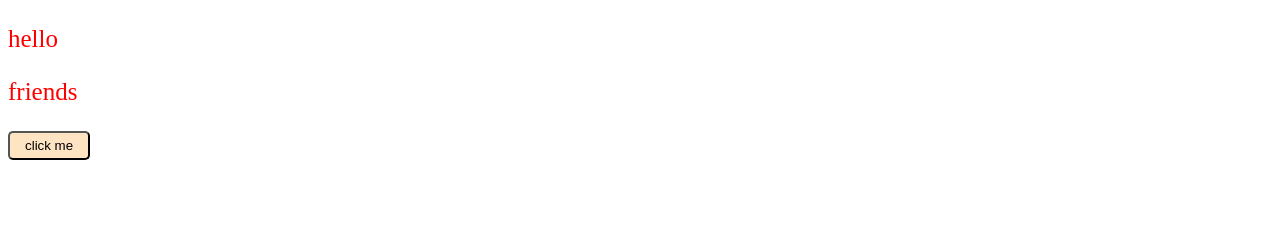
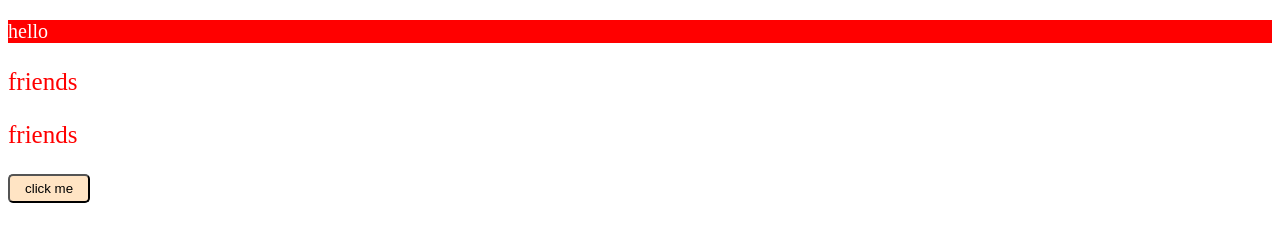
Before and after one commit to IrynaSutormina/test2, a website: page index.html in a window 1280 px wide. Both pictures are taken after a click on the button "click me". Drawn offline with Linux system fonts and the light colour scheme; files that its build step writes are made by us from their sources.

Commit message:
first dom

```diff
--- a/index.html
+++ b/index.html
@@ -6,12 +6,15 @@
     <meta name="viewport" content="width=device-width, initial-scale=1.0">
     <title>Document</title>
     <link rel="stylesheet" href="dist/styles/styles.min.css">
+    <script src="dist/js/scripts.min.js"></script>
 </head>
 <body>
     <section class="section">
-        <p class="text">hello</p>
+        <p class="">hello</p>
         <p class="text">friends</p>
-        <button class="button">click me</button>
+        <p class="text">friends</p>
+        <button id="button-1" class="button">click me</button>
     </section>
+
 </body>
 </html>
--- a/src/js/main.js
+++ b/src/js/main.js
@@ -1 +1,37 @@
+document.addEventListener('DOMContentLoaded', ()=>{
+
 console.log('start');
+
+let element = document.querySelector('p');
+
+let button = document.querySelector('#button-1');
+console.log(button);
+
+
+element.classList.add('new-class');
+//element.classList.toggle('text');
+if (element.classList.contains('text')) {
+    element.classList.remove('text');
+} else {
+    element.classList.add('text');
+}
+
+let allElement = document.querySelectorAll('p');
+allElement.forEach((e)=>{
+    e.classList.add('forEach');
+})
+// element.setAttribute("style", "background-color: red;");
+// element.setAttribute("style", "font-size: 10px;");
+
+element.style.backgroundColor = "red";
+element.style.fontSize = "20px";
+element.style.color = "white";
+
+button.addEventListener('click', first);
+
+function first () {
+    alert('K.DHFB.KHSDF');
+}
+window.addEventListener('resize', first);
+
+})
```
Also changed, not shown: dist/js/scripts.min.js, 1 other file.
